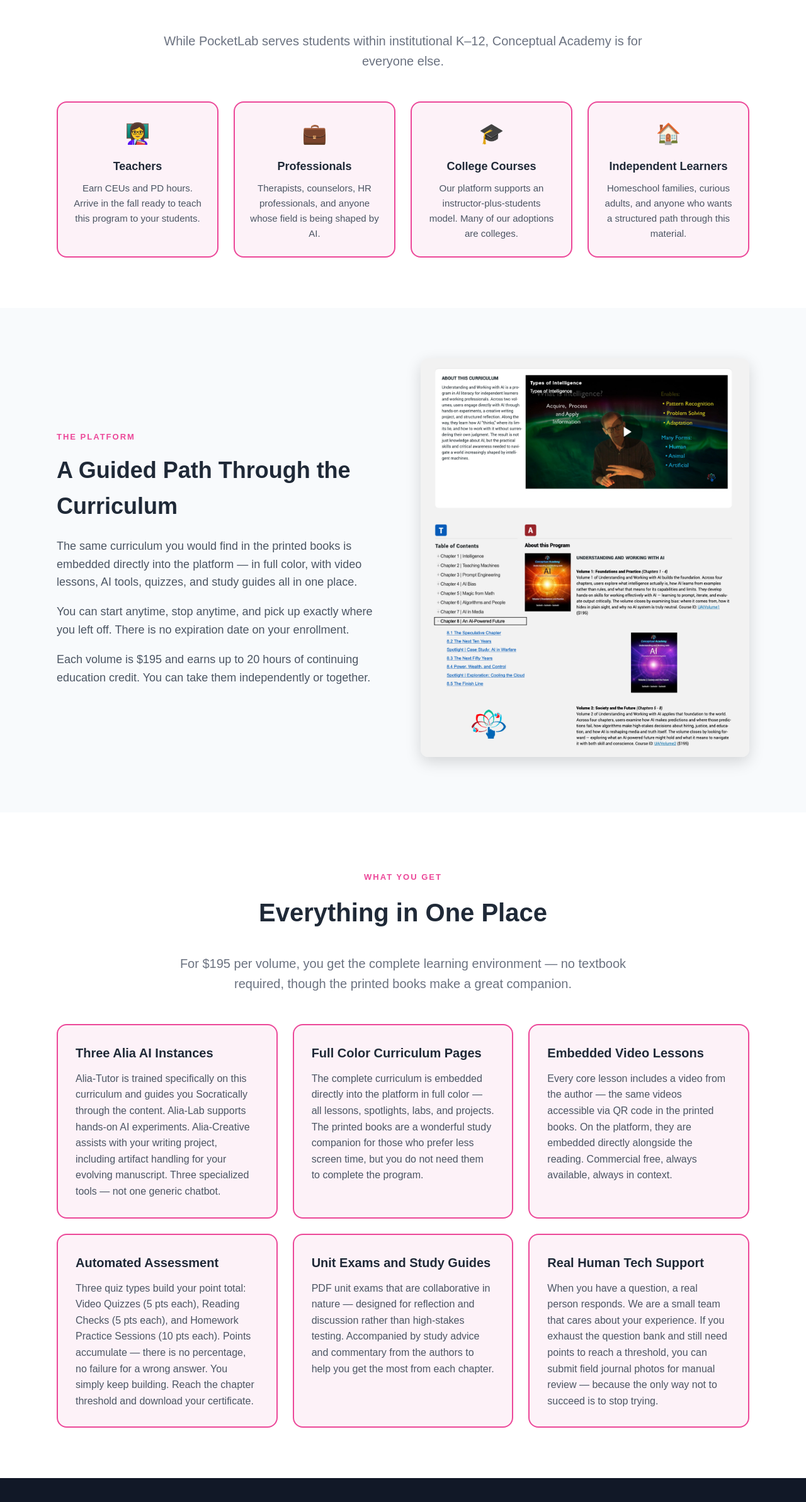
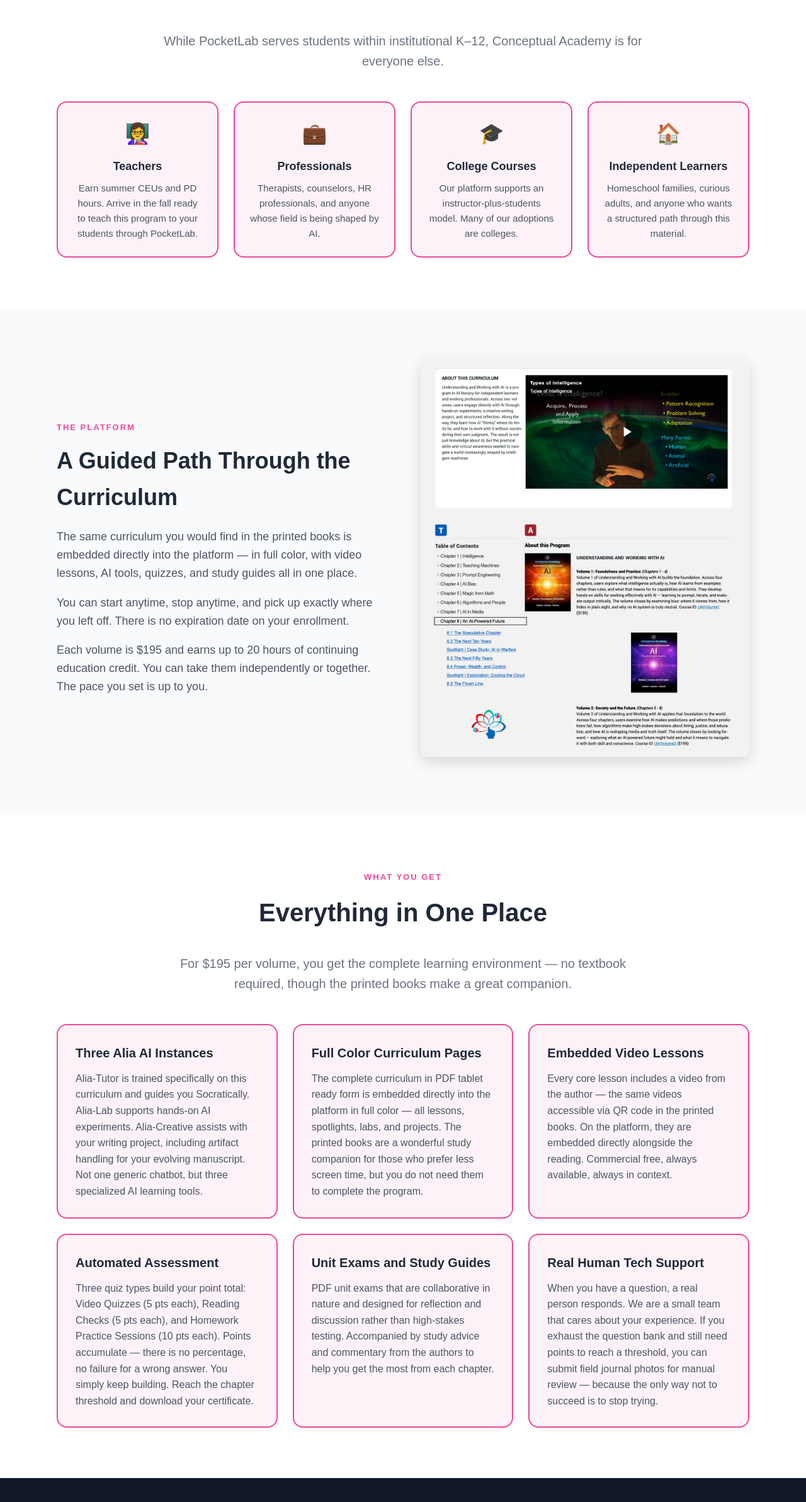
Before and after one commit to Suchocki88/UnderstandingAI.ai, a Next.js app: page /academy in a window 1280 px wide. Shown: the part 775-3160 px from the top of the page at 63% size. Built offline with nearby package versions, Linux system fonts and the light colour scheme.

Commit message:
Update page.tsx

```diff
--- a/app/academy/page.tsx
+++ b/app/academy/page.tsx
@@ -83,7 +83,7 @@
             <div style={{ background: "#fdf2f8", borderRadius: 16, padding: 24, border: "2px solid #ec4899", textAlign: "center" }}>
               <div style={{ fontSize: 32, marginBottom: 12 }}>👩‍🏫</div>
               <h3 style={{ fontSize: 18, margin: "0 0 8px" }}>Teachers</h3>
-              <p style={{ color: "#4b5563", margin: 0, fontSize: 15 }}>Earn CEUs and PD hours. Arrive in the fall ready to teach this program to your students.</p>
+              <p style={{ color: "#4b5563", margin: 0, fontSize: 15 }}>Earn summer CEUs and PD hours. Arrive in the fall ready to teach this program to your students through PocketLab.</p>
             </div>
             <div style={{ background: "#fdf2f8", borderRadius: 16, padding: 24, border: "2px solid #ec4899", textAlign: "center" }}>
               <div style={{ fontSize: 32, marginBottom: 12 }}>💼</div>
@@ -119,7 +119,7 @@
               You can start anytime, stop anytime, and pick up exactly where you left off. There is no expiration date on your enrollment.
             </p>
             <p style={{ fontSize: 18, color: "#4b5563" }}>
-              Each volume is $195 and earns up to 20 hours of continuing education credit. You can take them independently or together.
+              Each volume is $195 and earns up to 20 hours of continuing education credit. You can take them independently or together. The pace you set is up to you.
             </p>
           </div>
           <div>
@@ -150,14 +150,14 @@
             <div style={{ background: "#fdf2f8", borderRadius: 16, padding: 28, border: "2px solid #ec4899" }}>
               <h3 style={{ fontSize: 20, margin: "0 0 12px" }}>Three Alia AI Instances</h3>
               <p style={{ color: "#4b5563", margin: 0 }}>
-                Alia-Tutor is trained specifically on this curriculum and guides you Socratically through the content. Alia-Lab supports hands-on AI experiments. Alia-Creative assists with your writing project, including artifact handling for your evolving manuscript. Three specialized tools — not one generic chatbot.
+                Alia-Tutor is trained specifically on this curriculum and guides you Socratically. Alia-Lab supports hands-on AI experiments. Alia-Creative assists with your writing project, including artifact handling for your evolving manuscript. Not one generic chatbot, but three specialized AI learning tools.
               </p>
             </div>
 
             <div style={{ background: "#fdf2f8", borderRadius: 16, padding: 28, border: "2px solid #ec4899" }}>
               <h3 style={{ fontSize: 20, margin: "0 0 12px" }}>Full Color Curriculum Pages</h3>
               <p style={{ color: "#4b5563", margin: 0 }}>
-                The complete curriculum is embedded directly into the platform in full color — all lessons, spotlights, labs, and projects. The printed books are a wonderful study companion for those who prefer less screen time, but you do not need them to complete the program.
+                The complete curriculum in PDF tablet ready form is embedded directly into the platform in full color — all lessons, spotlights, labs, and projects. The printed books are a wonderful study companion for those who prefer less screen time, but you do not need them to complete the program.
               </p>
             </div>
 
@@ -182,7 +182,7 @@
             <div style={{ background: "#fdf2f8", borderRadius: 16, padding: 28, border: "2px solid #ec4899" }}>
               <h3 style={{ fontSize: 20, margin: "0 0 12px" }}>Unit Exams and Study Guides</h3>
               <p style={{ color: "#4b5563", margin: 0 }}>
-                PDF unit exams that are collaborative in nature — designed for reflection and discussion rather than high-stakes testing. Accompanied by study advice and commentary from the authors to help you get the most from each chapter.
+                PDF unit exams that are collaborative in nature and designed for reflection and discussion rather than high-stakes testing. Accompanied by study advice and commentary from the authors to help you get the most from each chapter.
               </p>
             </div>
 
```
